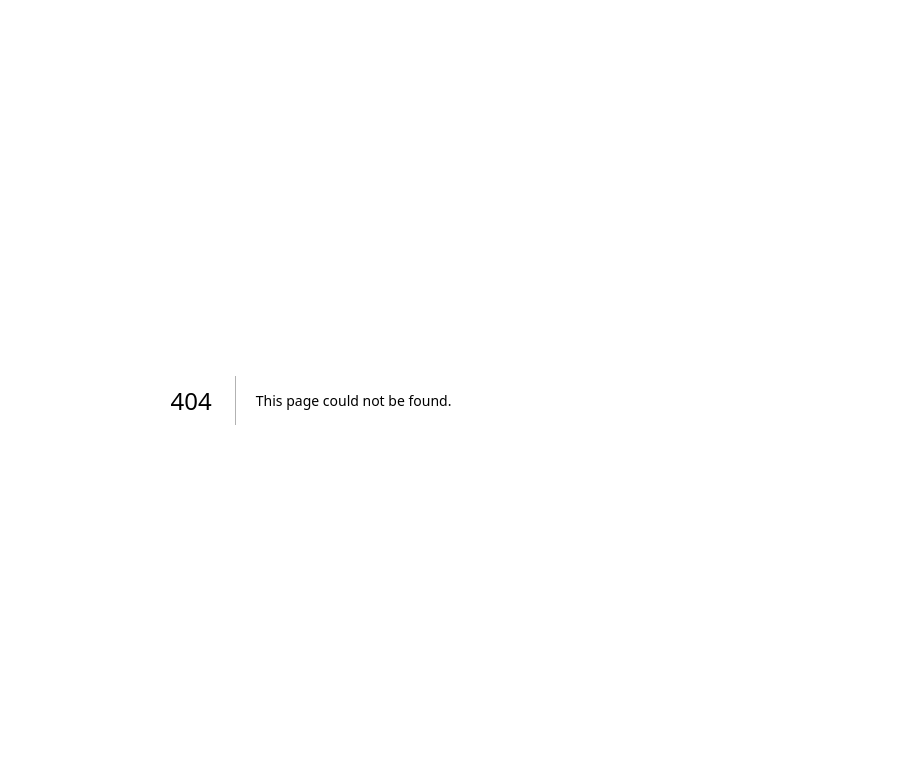
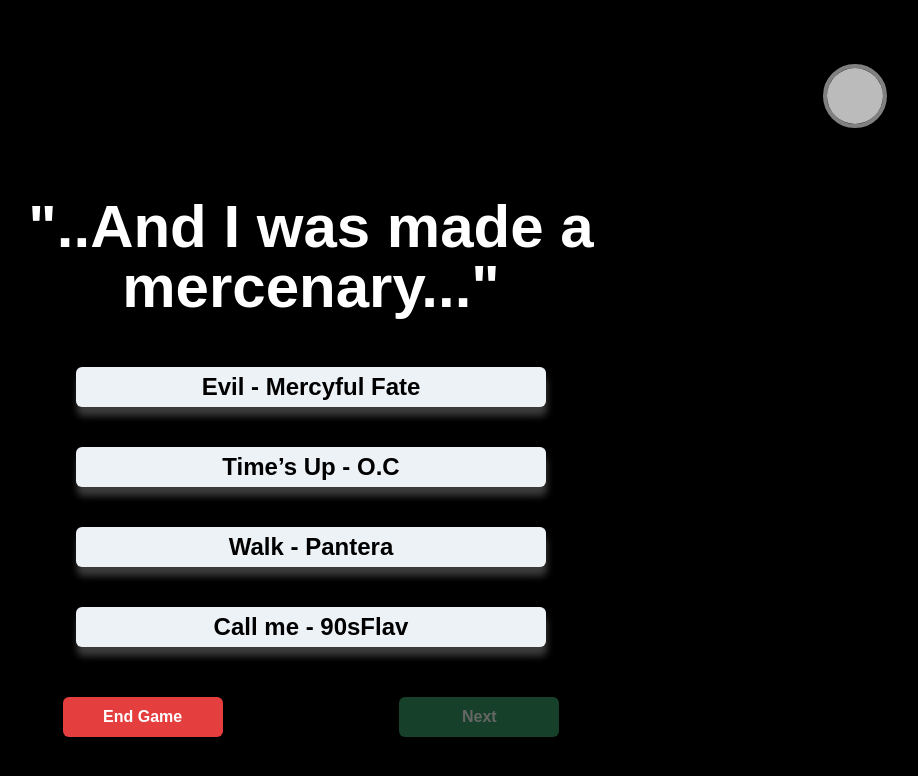
Before and after one commit to Andres2D/playlist-master, a Next.js app: page /game in a window 1280 px wide. Before the commit this address had no page. Shown: the top 776 px of the page, without its empty margins (329-1247 px from the left). Built offline with nearby package versions, Linux system fonts and the light colour scheme; no server answers; sample sign-in values are in the browser's storage.

Commit message:
Implement game page layout

```diff
--- /dev/null
+++ b/components/game/answer-button/answer-button.module.scss
@@ -0,0 +1,3 @@
+.button {
+  box-shadow: 1px 9px 7px rgb(243 241 241 / 25%);
+}
--- a/components/game/answer-button/answer-button.tsx
+++ b/components/game/answer-button/answer-button.tsx
@@ -1,5 +1,6 @@
 import { NextPage } from 'next';
 import { Button } from '@chakra-ui/react';
+import styles from './answer-button.module.scss';
 
 type ButtonStates = 'basic' | 'correct' | 'wrong';
 
@@ -30,6 +31,7 @@
       colorScheme={backgroundColorMap[state]}
       fontSize='2xl'
       isDisabled={disabled}
+      className={styles.button}
     >
       {label}
    </Button>
--- /dev/null
+++ b/pages/game/index.tsx
@@ -0,0 +1,37 @@
+import { NextPage } from 'next';
+import { getSession, useSession } from 'next-auth/react';
+import Navbar from '../../components/navbar/navbar';
+import GameLayout from '../../components/game/game';
+
+const Auth: NextPage = () => {
+  const {data: session} = useSession();
+
+  return (
+    <>
+      <Navbar
+        userName={session?.user?.name || ''}
+        image={session?.user?.image || ''}
+      />
+      <GameLayout />
+    </>
+  );
+};
+
+export const getServerSideProps = async(context: any) => {
+  const session = await getSession({req: context.req});
+
+  if(!session) {
+    return {
+      redirect: {
+        destination: '/auth',
+        permanent: false
+      }
+    }
+  }
+
+  return {
+    props: { session }
+  }
+};
+
+export default Auth;
```
Also changed, not shown: components/menu/menu.tsx (+6 -2 lines).
